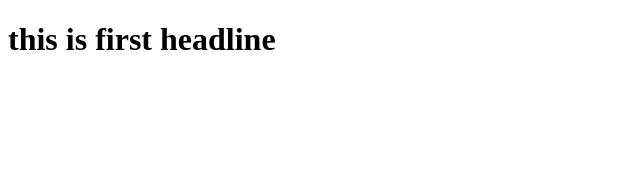
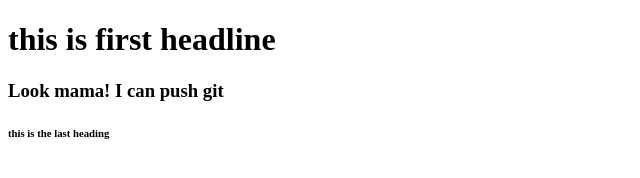
Before and after one commit to emoncse2020/my-first-website, a plain HTML site: page index.html in a window 1280 px wide. Shown: the whole page, without its empty margins (0-640 px from the left). Drawn offline with Linux system fonts and the light colour scheme.

Commit message:
learn github

```diff
--- a/index.html
+++ b/index.html
@@ -9,6 +9,8 @@
 </head>
 <body>
     <h1>this is first headline</h1>
+    <h3>Look mama! I can push git </h3>
+    <h6>this is the last heading</h6>
 
 </body>
 </html>
```
